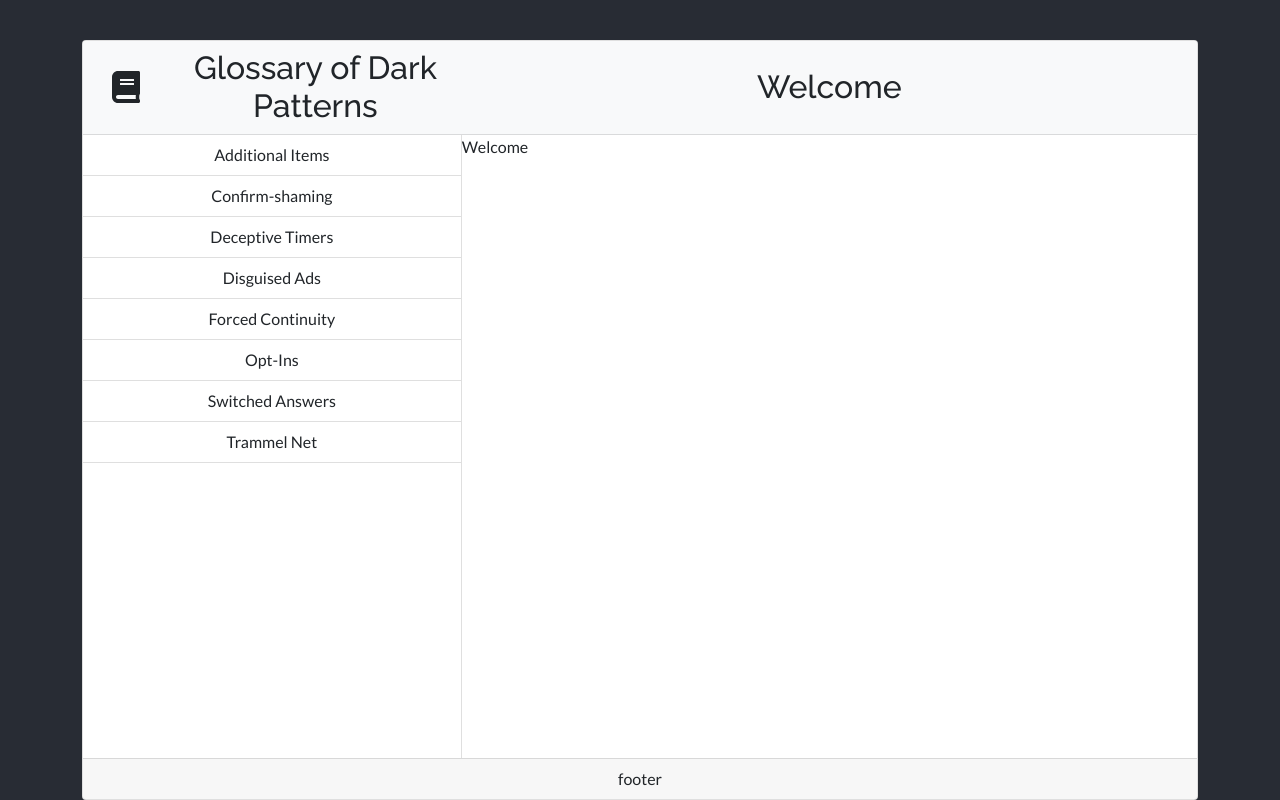
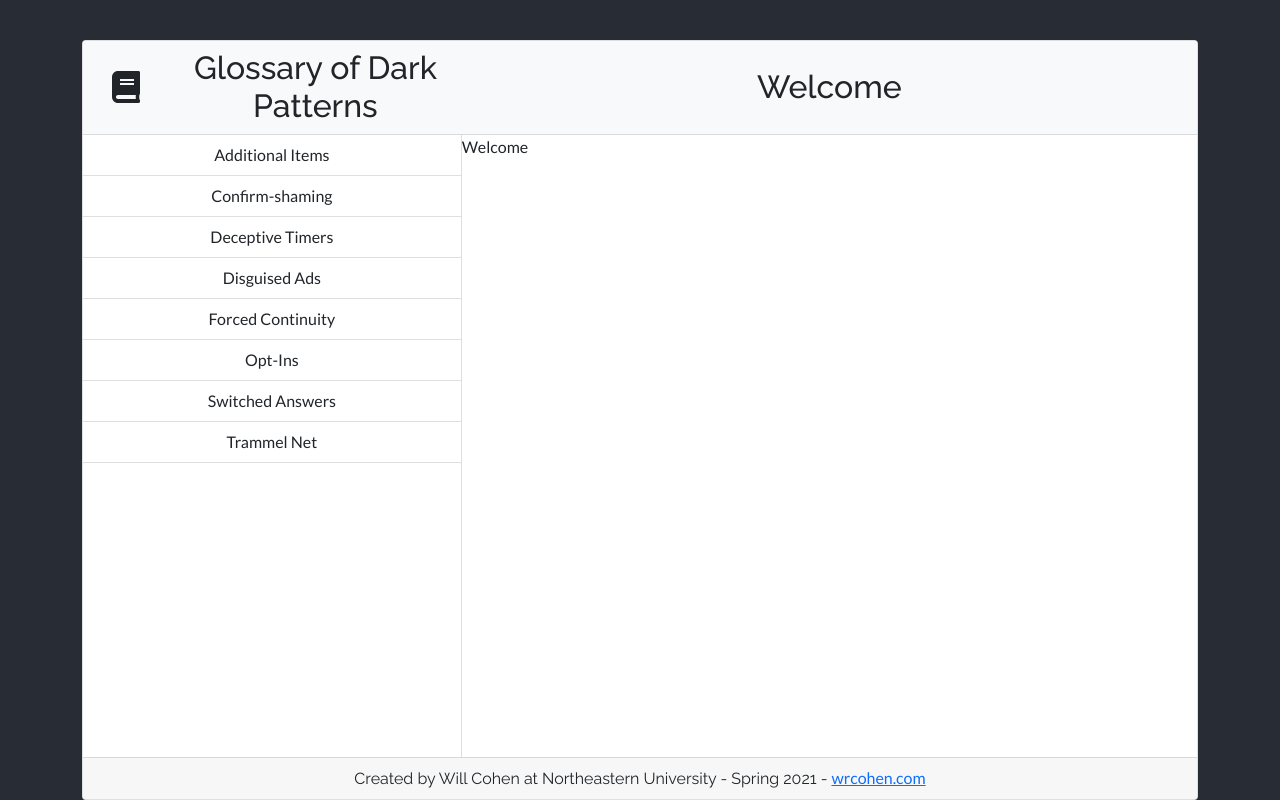
Before and after one commit to whysgai/dark-pattern-glossary, a React (Create React App) app: page / in a window 1280 px wide. Built offline with nearby package versions, Linux system fonts and the light colour scheme.

Commit message:
feat: Update footer

```diff
--- a/src/App.js
+++ b/src/App.js
@@ -40,7 +40,9 @@ const App = () => {
                   activeIndex={activeIndex}
                 />
             </div>
-            <div className="card-footer">footer</div>
+            <div className="card-footer">
+              <span className="title-font">Created by Will Cohen at Northeastern University - Spring 2021 - <a href="https://wrcohen.com" target="_blank" rel="noopener noreferrer">wrcohen.com</a></span>
+            </div>
           </div>
         </div>
       </main>
```
